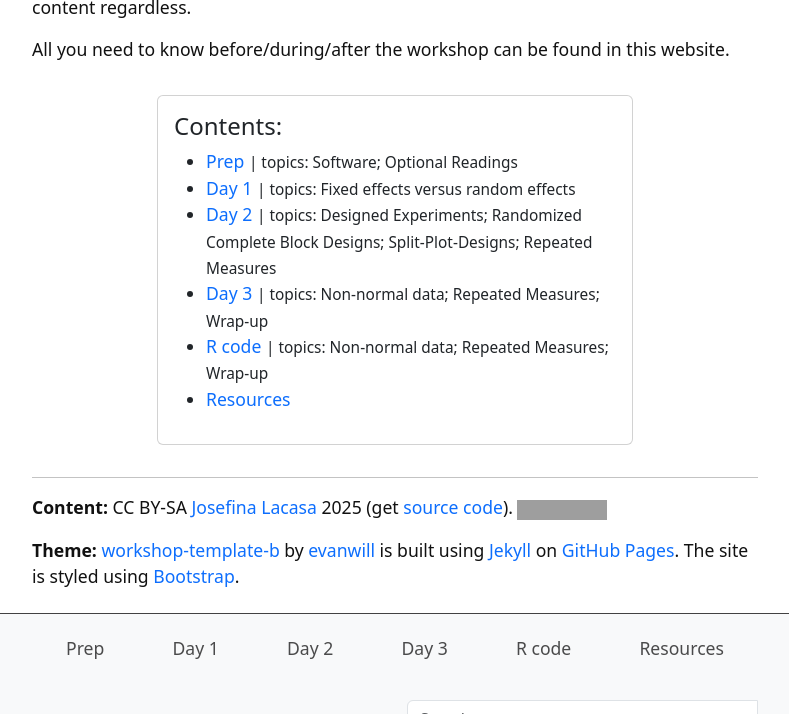
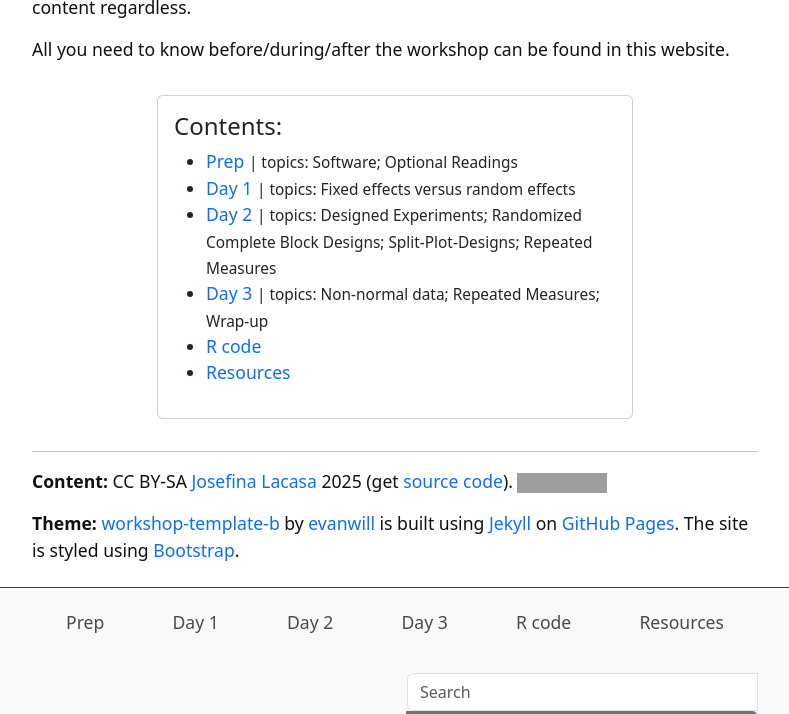
Before and after one commit to jlacasa/mixed-models-spring25, a Jekyll site: the page built from index.md, in a window 1280 px wide and 900 px high, scrolled down 1095 px, cut to the strip 0-714 px from the top of the window. Shown: the whole strip, without its empty margins (245-1034 px from the left). Built offline with Jekyll 4.4.1, drawn with Linux system fonts in a browser that asks for light colours; formulas are drawn with MathJax 3; grey boxes are pictures that could not be loaded.

Commit message:
Update 4-code.md

```diff
--- a/content/4-code.md
+++ b/content/4-code.md
@@ -1,7 +1,8 @@
 ---
 title: R code
 nav: R code
-topics: Non-normal data; Repeated Measures; Wrap-up
 ---
 
-##
+- [Day 1](#).
+- [Day 2](#).
+- [Day 3](#).
```
